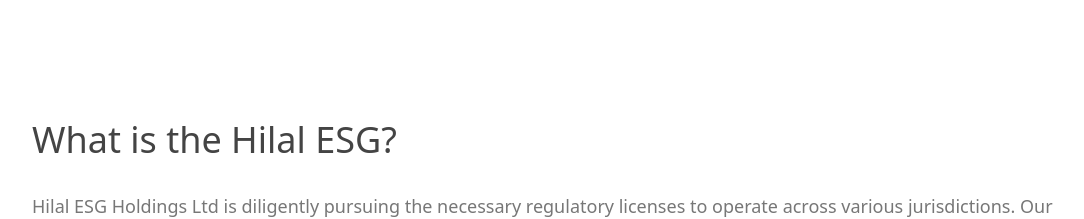
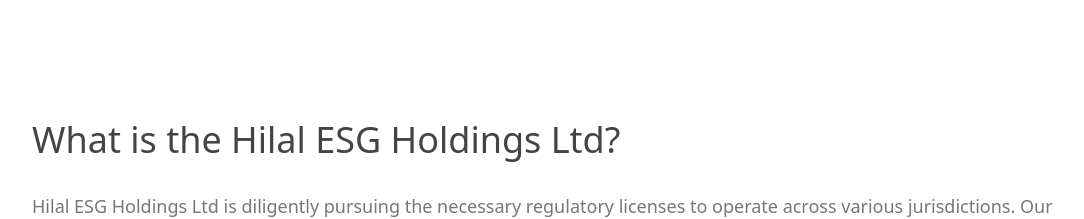
Before and after one commit to GhazanfarGw/Hilalesg, a React (Create React App) app: page / in a window 1280 px wide. Shown: the part 840-1059 px from the top of the page, without its empty margins (8-1092 px from the left). Built offline with nearby package versions, Linux system fonts and the light colour scheme.

Commit message:
Update intro.jsx

```diff
--- a/src/Pages/Home/intro.jsx
+++ b/src/Pages/Home/intro.jsx
@@ -24,7 +24,6 @@
 // export default intro
 
 import React from "react";
-import Countdown from "./countdown";
 
 function Description() {
   return (
@@ -33,7 +32,7 @@
       <div className="md:pt-40 pt-16">
         <div className="first">
           <h1 className="md:text-4xl font-light text-2xl text-[#444444]">
-            What is the Hilal ESG?
+            What is the Hilal ESG Holdings Ltd?
           </h1>
         </div>
 
```
